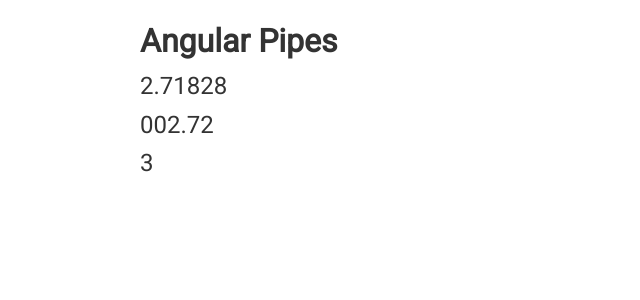
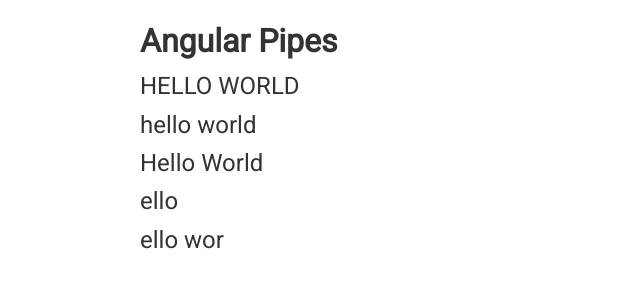
Before and after one commit to EvgeniyAn/Angular8Course, an Angular app in the folder Pipes/: page / in a window 1280 px wide. Shown: the top 300 px of the page, without its empty margins (0-640 px from the left). Built offline with nearby package versions, Linux system fonts and the light colour scheme.

Commit message:
#37 Pipes. Work with string

```diff
--- a/Pipes/src/app/app.component.html
+++ b/Pipes/src/app/app.component.html
@@ -1,13 +1,18 @@
 <div class="container">
   <h1>Angular Pipes</h1>
 
-  <p>
-    {{e | number:'1.1-5'  }}
-  </p>
-  <p>
-    {{e | number:'3.1-2'  }}
-  </p>
-  <p>
-    {{e | number:'1.0-0'  }}
-  </p>
+  <!--  <p>-->
+  <!--    {{e | number:'1.1-5'  }}-->
+  <!--  </p>-->
+  <!--  <p>-->
+  <!--    {{e | number:'3.1-2'  }}-->
+  <!--  </p>-->
+  <!--  <p>-->
+  <!--    {{e | number:'1.0-0'  }}-->
+  <!--  </p>-->
+  <p>{{str | uppercase}}</p>
+  <p>{{str | uppercase | lowercase}}</p>
+  <p>{{str | titlecase}}</p>
+  <p>{{str | slice:1:5 }}</p>
+  <p>{{str | slice:1:-2 }}</p>
 </div>
--- a/Pipes/src/app/app.component.ts
+++ b/Pipes/src/app/app.component.ts
@@ -7,5 +7,6 @@
 })
 export class AppComponent {
   e:number = Math.E;
+  str = 'hello world';
 
 }
```
